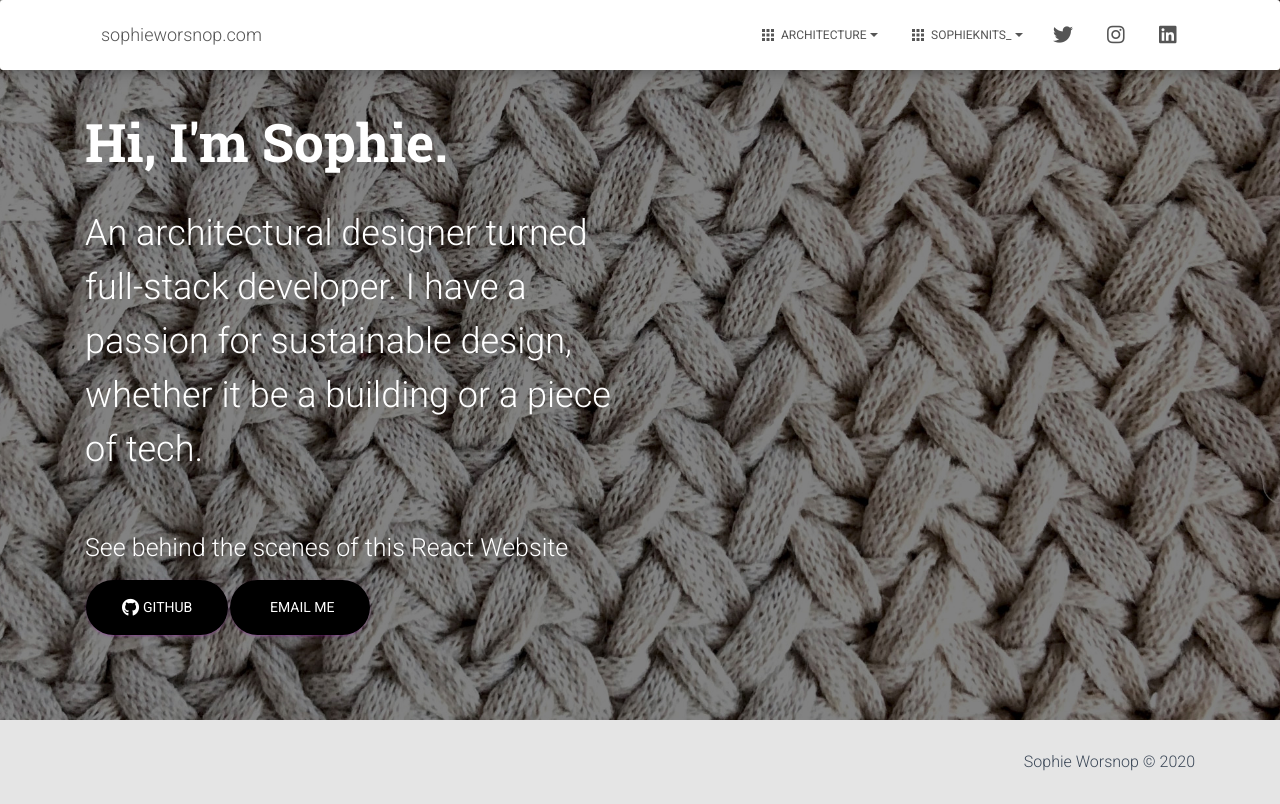
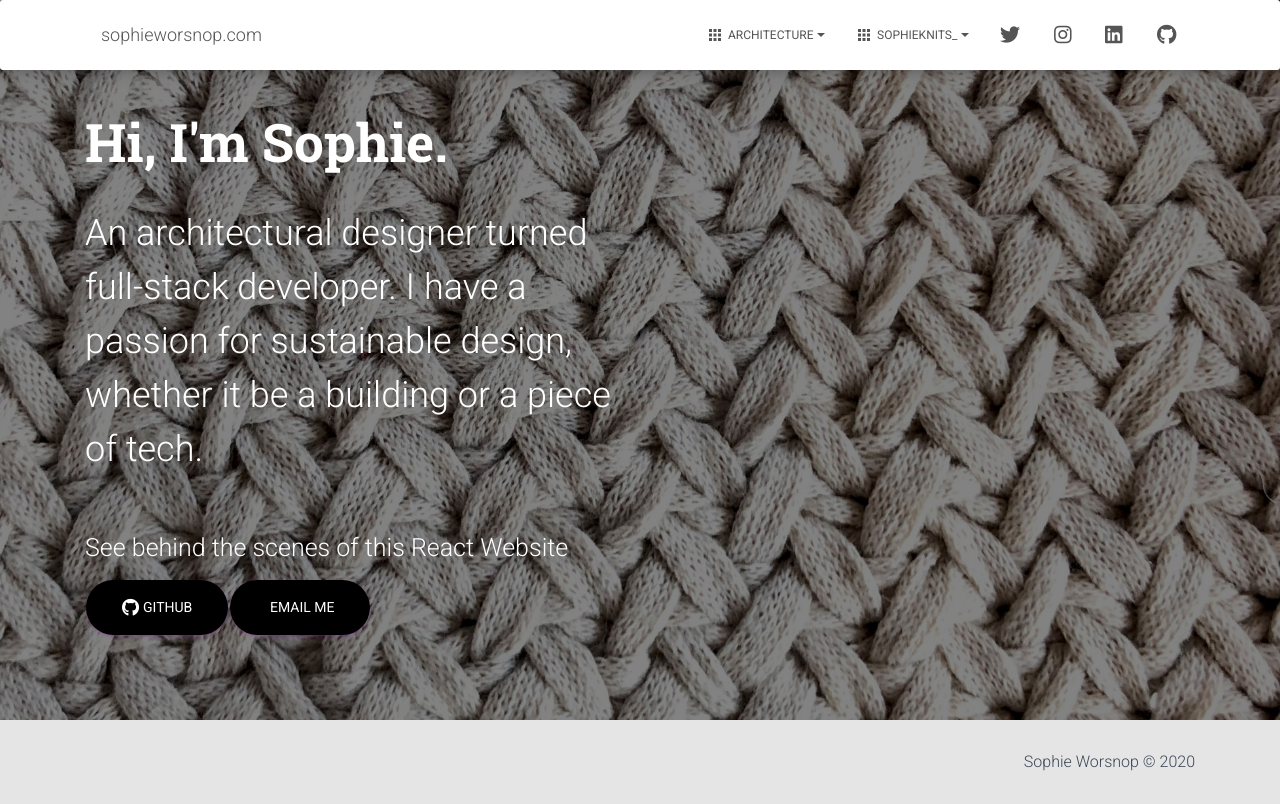
Before and after one commit to sophiewo/sophieworsnop.com, a React (Create React App) app: page / in a window 1280 px wide. Built offline with nearby package versions, Linux system fonts and the light colour scheme; some icons are missing.

Commit message:
Adds github to Header

```diff
--- a/src/components/Header/HeaderLinks.js
+++ b/src/components/Header/HeaderLinks.js
@@ -72,7 +72,7 @@ export default function HeaderLinks(props) {
 
       <ListItem className={classes.listItem}>
         <Tooltip
-          id="instagram-twitter"
+          id="twitter-twitter"
           title="Twitter"
           placement={window.innerWidth > 959 ? "top" : "left"}
           classes={{ tooltip: classes.tooltip }}>
@@ -117,6 +117,22 @@ export default function HeaderLinks(props) {
           </Button>
         </Tooltip>
       </ListItem>
+
+      <ListItem className={classes.listItem}>
+        <Tooltip
+          id="github-tooltip"
+          title="Github"
+          placement={window.innerWidth > 959 ? "top" : "left"}
+          classes={{ tooltip: classes.tooltip }}>
+          <Button
+            color="transparent"
+            href="https://github.com/sophiewo"
+            target="_blank"
+            className={classes.navLink}>
+            <i className={classes.socialIcons + " fab fa-github"} />
+          </Button>
+        </Tooltip>
+      </ListItem>
     </List>
   );
 }
```
